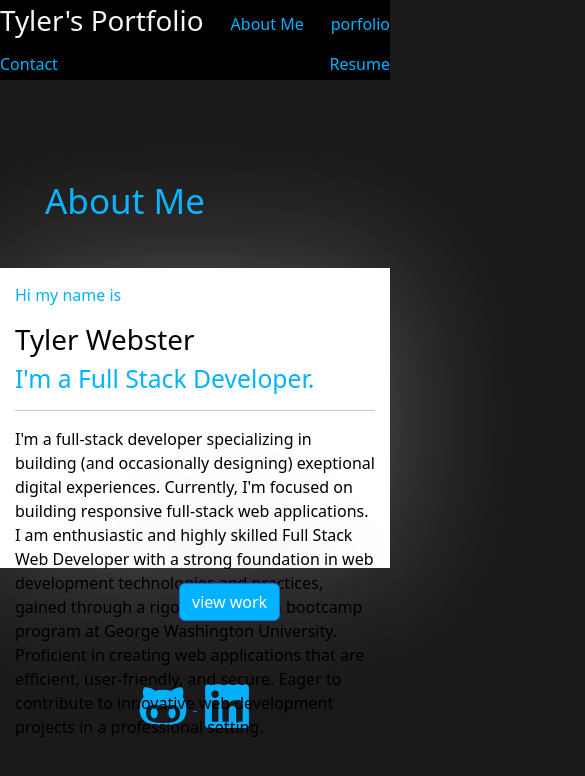
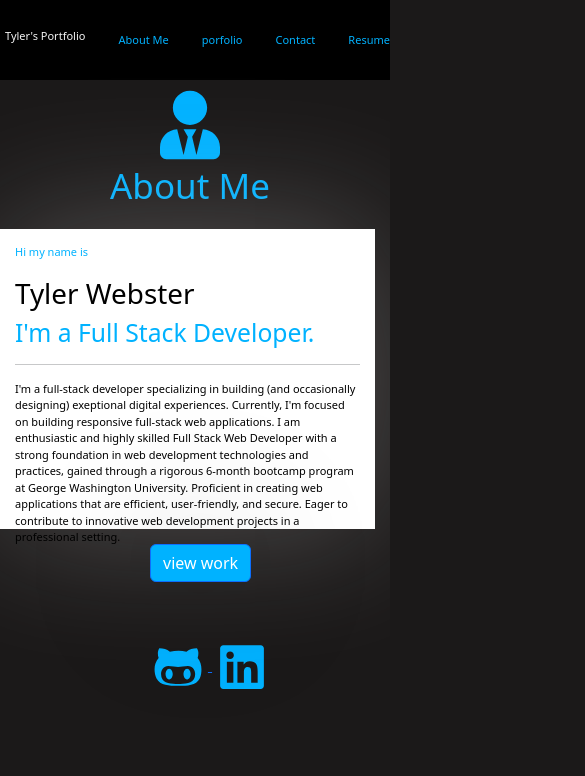
Before and after one commit to Tyythedeveloper33/React-App-Portfolio, a React (Create React App) app: page /#/ in a window 390 px wide. Shown: the top 776 px of the page, 585 px wide, since content can reach past the window. Built offline with nearby package versions, Linux system fonts and the light colour scheme.

Commit message:
added media screens for phone users

```diff
--- a/src/components/HelloReact.js
+++ b/src/components/HelloReact.js
@@ -29,7 +29,7 @@ function HelloReact()  {
 
         </div>
           <Link to="/portfolio"> <Button className='button'> view work </Button></Link>
-          <Logo></Logo>
+          <Logo className="logog"></Logo>
 
 
       </div>
--- a/src/components/navbar.js
+++ b/src/components/navbar.js
@@ -18,7 +18,7 @@ function NavBar() {
           return (
             <nav >
                 <div >
-                 <h1>{owner.title}</h1>
+                 <h1 className='titleg' >{owner.title}</h1>
                 </div>
                 <div className='navLinks'>
                  <Link to="/" id="abMe">About Me</Link>
--- a/src/components/port.js
+++ b/src/components/port.js
@@ -32,7 +32,7 @@ import Logo from './logo';
                </div>
                <div className='repo'>
 
-            <button className='Button'> <a href="https://github.com/hafsah1976/uFree">uFree Event Planner<FaGithubAlt/></a></button>
+            <button className='Button'> <a href="https://github.com/hafsah1976/uFree">uFree Event Planner Repo<FaGithubAlt/></a></button>
             <button className='Button'> <a href="https://github.com/angelinrajan/PoemApplication_GroupProject">Poem Dictionary App Repo<FaGithubAlt/></a></button>
             <button className='Button'> <a href="https://github.com/Tyythedeveloper33/blogPost">blogPost App Repo(Blogstarzz)<FaGithubAlt/></a></button>
             <button className='Button'> <a href="https://github.com/Tyythedeveloper33/ReadMe-Generator">ReadMe Generator Repo<FaGithubAlt/></a></button>
--- a/src/components/style.css
+++ b/src/components/style.css
@@ -251,3 +251,108 @@ background-color: #00B2FF;
  .quiz{
   margin-left: 525px;
  }
+ /* media screens for hello react comp */
+ @media screen and (max-width: 480px) {
+  .content {
+     width: 375px;
+     height:500px;
+     margin-top: 0px;
+     font-size:11px;
+     height: 300px;
+  }
+}
+ @media screen and (max-width: 480px) {
+  .button {
+    margin-left: 150px;
+
+  }
+}
+ @media screen and (max-width: 480px) {
+  .footer {
+    margin-left: 30px;
+
+  }
+}
+ @media screen and (max-width: 480px) {
+  .portIcon{
+    margin-left: 160px;
+    margin-top: 10px;
+
+  }
+}
+ @media screen and (max-width: 480px) {
+  .AM{
+    margin-left: 110px;
+
+
+  }
+}
+ @media screen and (max-width: 480px) {
+  .navLinks{
+    font-size: 11px;
+
+
+  }
+}
+ @media screen and (max-width: 480px) {
+  .titleg{
+    font-size: 11px;
+   margin-left: 5px;
+
+  }
+}
+/* media screen for port */
+@media screen and (max-width: 480px) {
+  .Cp3{
+    margin-left: 60px;
+
+
+  }
+}
+@media screen and (max-width: 480px) {
+  .quiz{
+    margin-left: 60px;
+
+
+  }
+}
+@media screen and (max-width: 480px) {
+  .Button{
+    margin-left: 65px;
+ width: 90px;
+ font-size: 11px;
+
+
+  }
+}
+/* media screen for contact page */
+@media screen and (max-width: 480px) {
+  .contentC{
+    margin-left: 40px;
+ width: 310px;
+
+
+
+  }
+}
+/* media screen for Resume page */
+@media screen and (max-width: 480px) {
+  .contentR {
+     width: 375px;
+     height:400px;
+     margin-top: 0px;
+     font-size:11px;
+  }
+}
+@media screen and (max-width: 480px) {
+  .foot {
+   margin-left: 50px;
+     font-size:11px;
+  }
+}
+@media screen and (max-width: 480px) {
+  .buttonR {
+   margin-left: 130px;
+     font-size:11px;
+  }
+}
```
